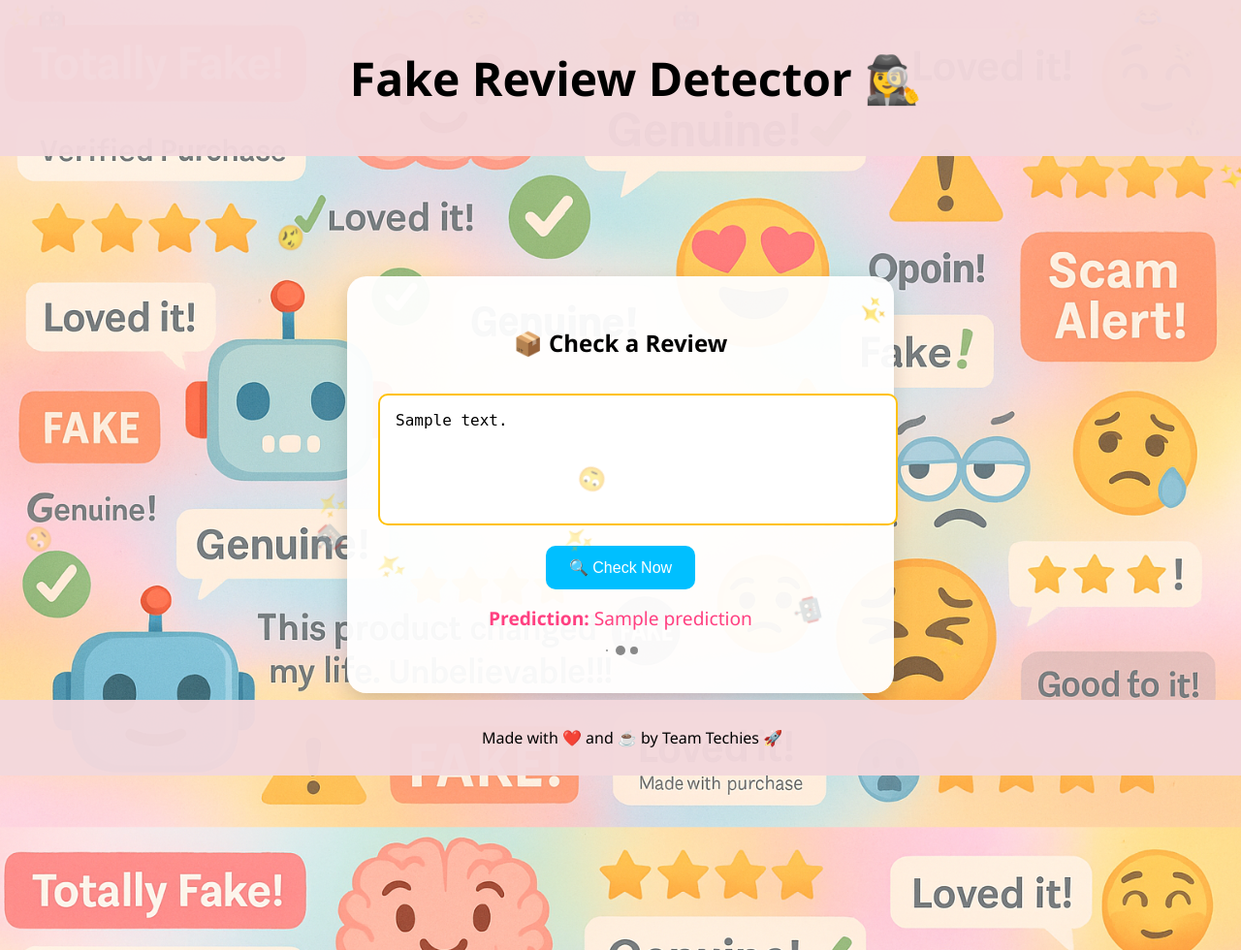
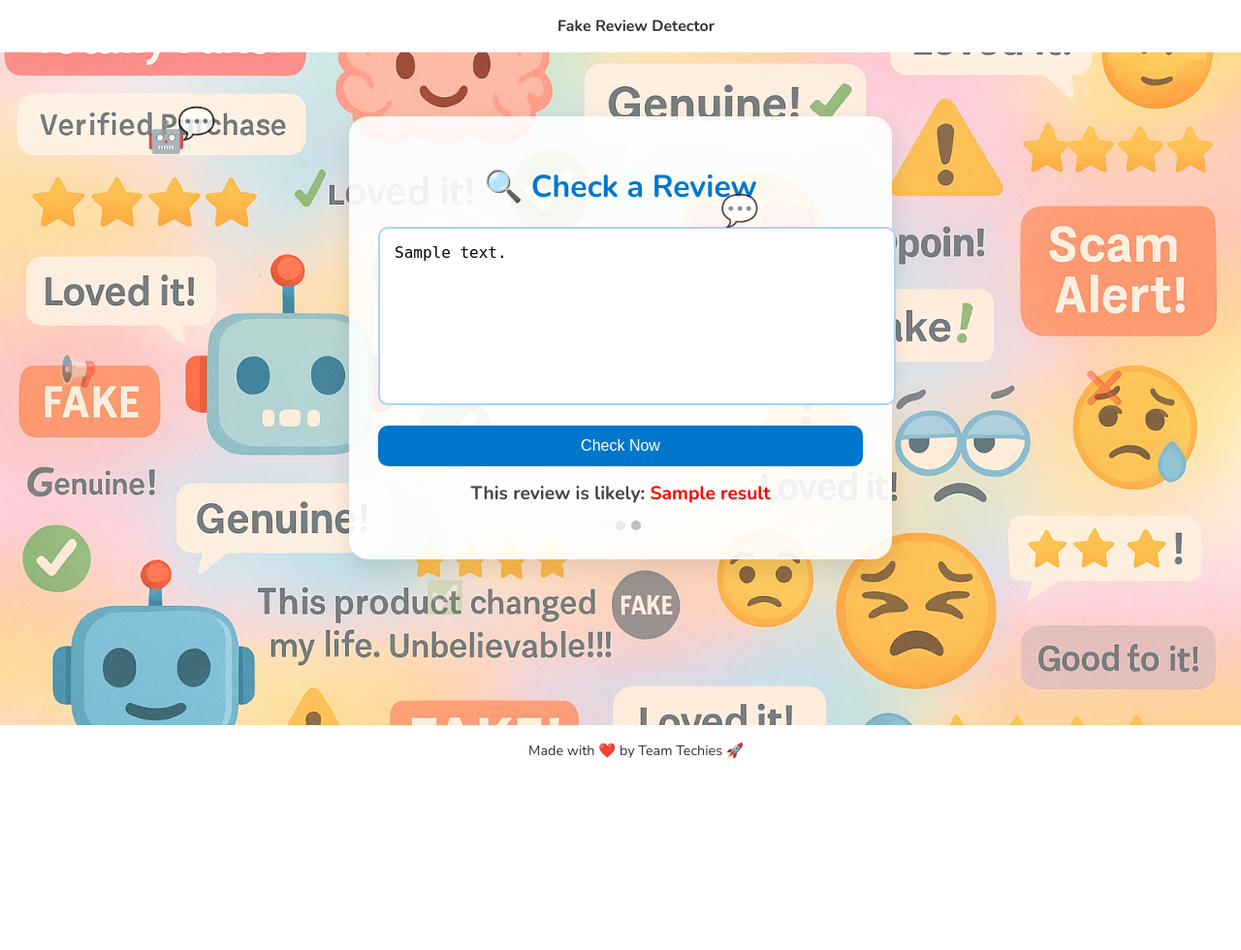
Before and after one commit to Pg-umit/fake-review-detector, a Flask app: template templates/index.html in a window 1280 px wide. Shown: the whole page at 97% size. After the commit the page ends 783 px from the top, so only its background shows below. Run offline with Flask 3, Linux system fonts and the light colour scheme; the template is opened without the code that fills it: most values are stand-ins (such as "Sample title", 1, 10 or a date in 2020); parts of the project's set-up code (start-up, migrations or seed data) failed here and were passed over.

Commit message:
💅 Enhanced frontend design with animations, gradients, and layout polish

```diff
--- a/templates/index.html
+++ b/templates/index.html
@@ -1,215 +1,178 @@
 <!DOCTYPE html>
 <html lang="en">
 <head>
-  <meta charset="UTF-8" />
-  <meta name="viewport" content="width=device-width, initial-scale=1.0"/>
+    <meta charset="UTF-8">
     <title>Fake Review Detector</title>
+    <link href="https://fonts.googleapis.com/css2?family=Nunito:wght@300;700&display=swap" rel="stylesheet">
     <style>
         body {
             margin: 0;
-      font-family: 'Segoe UI', sans-serif;
-      background: url("{{ url_for('static', filename='background.png') }}") no-repeat center center fixed;
+            font-family: 'Nunito', sans-serif;
+            background: url("/static/background.png") no-repeat center center fixed;
             background-size: cover;
+            color: #333;
             overflow-x: hidden;
         }
-
-    .header {
-      position: fixed;
-      top: 0;
-      width: 100%;
-      background-color: #f3d8dcf6;
+        header, footer {
+            background-color: white;
             padding: 1rem;
             text-align: center;
-      font-size: 1.5rem;
-      font-weight: bold;
+            position: fixed;
+            width: 100%;
             z-index: 1000;
         }
+        header { top: 0; }
+        footer { bottom: 0; font-size: 0.9rem; }
 
-    .footer {
-      position: fixed;
-      bottom: 0;
-      width: 100%;
-      background-color: #f3d8dcf6;
-      padding: 0.75rem;
-      text-align: center;
-      font-size: 1rem;
-      z-index: 1000;
+        .container {
+            margin: 120px auto 80px;
+            padding: 30px;
+            max-width: 500px;
+            background-color: rgba(255, 255, 255, 0.9);
+            border-radius: 20px;
+            box-shadow: 0 10px 25px rgba(0,0,0,0.1);
+            animation: fadeIn 1.2s ease-in-out;
         }
 
-    .main-container {
-      display: flex;
-      justify-content: center;
-      align-items: center;
-      min-height: 100vh;
-      padding-top: 100px;
-      padding-bottom: 80px;
-    }
-
-    .card {
-      background-color: rgba(255, 255, 255, 0.95);
-      padding: 2rem;
-      border-radius: 20px;
-      box-shadow: 0 8px 20px rgba(0, 0, 0, 0.15);
+        h1 {
             text-align: center;
-      max-width: 500px;
-      width: 90%;
-      opacity: 0;
-      transform: translateY(50px);
-      transition: all 1s ease;
-    }
-
-    .card.show {
-      opacity: 1;
-      transform: translateY(0);
+            color: #0077cc;
+            font-size: 2rem;
+            margin-bottom: 20px;
         }
 
         textarea {
             width: 100%;
-      height: 100px;
-      margin: 1rem 0;
-      padding: 1rem;
-      border: 2px solid #ffc107;
+            height: 150px;
+            padding: 15px;
+            border: 2px solid #aad4f5;
             border-radius: 10px;
             font-size: 1rem;
             resize: none;
         }
 
         button {
-      background-color: #00bfff;
+            margin-top: 15px;
+            width: 100%;
+            padding: 12px;
+            background-color: #0077cc;
             color: white;
-      padding: 0.8rem 1.5rem;
             border: none;
+            font-size: 1rem;
             border-radius: 10px;
-      font-size: 1rem;
             cursor: pointer;
             transition: background 0.3s ease;
         }
 
         button:hover {
-      background-color: #1e90ff;
+            background-color: #005fa3;
         }
 
         .result {
-      margin-top: 1rem;
+            text-align: center;
+            margin-top: 15px;
             font-size: 1.2rem;
-      color: #ff4081;
+            font-weight: bold;
+            color: #444;
         }
 
+        /* Typing bot animation */
         .typing-indicator {
-      margin-top: 0.5rem;
             display: flex;
             justify-content: center;
-      align-items: center;
-      height: 24px;
+            margin-top: 15px;
         }
 
         .dot {
             height: 10px;
             width: 10px;
-      margin: 0 2px;
-      background-color: #888;
+            margin: 0 3px;
+            background-color: #bbb;
             border-radius: 50%;
-      animation: bounce 1s infinite;
+            display: inline-block;
+            animation: blink 1.4s infinite;
         }
 
         .dot:nth-child(2) { animation-delay: 0.2s; }
         .dot:nth-child(3) { animation-delay: 0.4s; }
 
-    @keyframes bounce {
-      0%, 80%, 100% { transform: scale(0); }
-      40% { transform: scale(1); }
+        @keyframes blink {
+            0%, 80%, 100% { opacity: 0; }
+            40% { opacity: 1; }
         }
 
-    .sparkle-container, .emoji-container {
+        /* Scroll-in animation */
+        @keyframes fadeIn {
+            from { opacity: 0; transform: translateY(30px); }
+            to { opacity: 1; transform: translateY(0); }
+        }
+
+        /* Emoji rain */
+        .emoji-rain {
             position: fixed;
-      top: 0;
+            top: -2rem;
             left: 0;
-      pointer-events: none;
             width: 100%;
             height: 100%;
-      z-index: 500;
+            pointer-events: none;
+            overflow: hidden;
+            z-index: 0;
         }
 
-    .sparkle, .emoji {
+        .emoji {
             position: absolute;
-      font-size: 1.5rem;
-      animation: fall linear;
+            font-size: 2rem;
+            animation: fall linear infinite;
         }
 
         @keyframes fall {
-      0% {
-        transform: translateY(-5vh) rotate(0deg);
-        opacity: 1;
-      }
-      100% {
-        transform: translateY(110vh) rotate(360deg);
-        opacity: 0;
-      }
+            0% { top: -2rem; opacity: 1; }
+            100% { top: 100vh; opacity: 0; }
         }
     </style>
 </head>
 <body>
+    <header><strong>Fake Review Detector</strong></header>
 
-  <header class="header">
-    <h1>Fake Review Detector 🕵️‍♀️</h1>
-  </header>
-
-  <div class="sparkle-container"></div>
-  <div class="emoji-container"></div>
-
-  <div class="main-container">
-    <div class="card" id="animatedCard">
-      <h2>📦 Check a Review</h2>
-      <form method="POST">
-        <textarea name="review" placeholder="Paste your review here...">{{ review_text }}</textarea>
-        <button type="submit">🔍 Check Now</button>
+    <div class="container">
+        <h1>🔍 Check a Review</h1>
+        <form method="POST" action="/">
+            <textarea name="review" placeholder="Paste your review here...">{{ review }}</textarea>
+            <button type="submit">Check Now</button>
         </form>
 
-      {% if prediction %}
+        {% if result %}
             <div class="result">
-        <strong>Prediction:</strong> {{ prediction }}
+                This review is likely: <span style="color: {{ 'green' if result == 'Real' else 'red' }}">{{ result }}</span>
             </div>
             <div class="typing-indicator">
-        <div class="dot"></div>
-        <div class="dot"></div>
-        <div class="dot"></div>
+                <span class="dot"></span><span class="dot"></span><span class="dot"></span>
             </div>
         {% endif %}
     </div>
-  </div>
 
-  <footer class="footer">
-    <p>Made with ❤️ and ☕ by Team Techies 🚀</p>
+    <footer>
+        Made with ❤️ by Team Techies 🚀
     </footer>
 
+    <div class="emoji-rain" id="emojiRain"></div>
+
     <script>
-    // Scroll animation
-    window.addEventListener("DOMContentLoaded", () => {
-      const card = document.getElementById("animatedCard");
-      setTimeout(() => card.classList.add("show"), 300);
-    });
+        const emojis = ["✨", "💬", "🤖", "📝", "📢", "✅", "❌", "⭐"];
+        function createEmoji() {
+            const emoji = document.createElement("div");
+            emoji.classList.add("emoji");
+            emoji.innerText = emojis[Math.floor(Math.random() * emojis.length)];
+            emoji.style.left = Math.random() * 100 + "vw";
+            emoji.style.animationDuration = 2 + Math.random() * 3 + "s";
+            document.getElementById("emojiRain").appendChild(emoji);
 
-    // Sparkle + Emoji rain
-    const sparkleContainer = document.querySelector('.sparkle-container');
-    const emojiContainer = document.querySelector('.emoji-container');
-
-    const emojis = ["😂", "😭", "😡", "😍", "😎", "😒", "🙄", "🤖", "🧠"];
-
-    function createFallingItem(container, content, className) {
-      const el = document.createElement("div");
-      el.classList.add(className);
-      el.style.left = `${Math.random() * 100}vw`;
-      el.style.animationDuration = `${2 + Math.random() * 3}s`;
-      el.innerText = content;
-      container.appendChild(el);
-      setTimeout(() => el.remove(), 5000);
+            setTimeout(() => {
+                emoji.remove();
+            }, 5000);
         }
 
-    setInterval(() => {
-      createFallingItem(sparkleContainer, "✨", "sparkle");
-      createFallingItem(emojiContainer, emojis[Math.floor(Math.random() * emojis.length)], "emoji");
-    }, 400);
+        setInterval(createEmoji, 500);
     </script>
-
 </body>
 </html>
```
Lines whose indentation alone changed are shown as unchanged.
